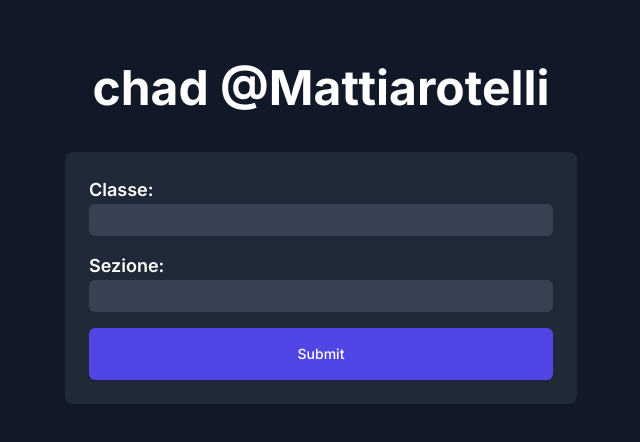
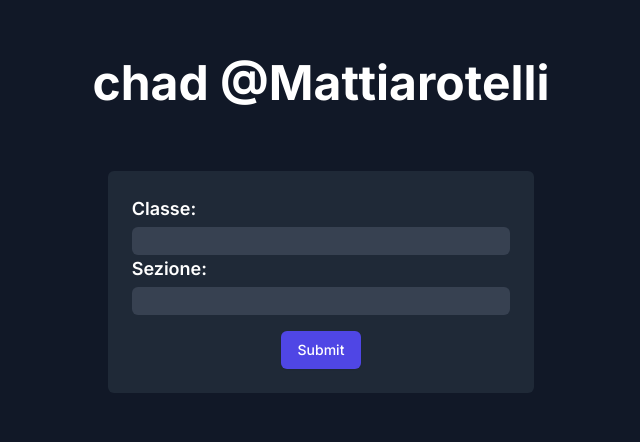
Before and after one commit to DuPont9029/Fermium, a Next.js app: page / in a window 1280 px wide. Shown: the part 166-608 px from the top of the page, without its empty margins (319-959 px from the left). Built offline with nearby package versions, Linux system fonts and the light colour scheme.

Commit message:
fixed typos

```diff
--- a/src/app/components/form.tsx
+++ b/src/app/components/form.tsx
@@ -1,42 +1,31 @@
 "use client";
 
-import Results from "./results";
-import Title from "./title";
-import { getDayAndTime } from "../../../functions/gettime";
-import React, { useState, useEffect } from "react";
+import Results from './results';
+import Title from './title';
+import { getDayAndTime } from '../../../functions/gettime';
+import React, { useState } from 'react';
+
+
 
 export default function Form() {
-	const [classe, setClasse] = useState<number>(0);
-	const [sezione, setSezione] = useState("");
-	const [dt, setDt] = useState("");
-	const [dt1, setDt1] = useState("");
+    const [classe, setClasse] = useState<number | undefined>(undefined);
+    const [sezione, setSezione] = useState('');
+    const [dt, setDt] = useState('');
+    const [dt1, setDt1] = useState('');
 
-	const handleResponse = async (response: Response) => {
-		if (!response.ok) {
-			console.error(
-				"Errore richiesta durante la richiesta API",
-				await response.text()
-			);
-			return;
-		}
 
-		let responseText = await response.text();
-		let dt = responseText.replace(/\\n/g, " "); // Sostituisce \n con uno spazio
-		dt = dt.replace(/"/g, ""); // Rimuove le virgolette
 
-		return dt;
-	};
-
-	const handleSubmit = async (event: React.FormEvent) => {
+    const handleSubmit = async(event: React.FormEvent) => {
         event.preventDefault();
-		console.log(classe + " " + sezione);
+        console.log(`classe: ${classe}, sezione: ${sezione}`);
         console.log(getDayAndTime());
         let time: number[] = getDayAndTime();
 
-		const response = await fetch("/api/request", {
-			method: "POST",
+
+        const response = await fetch('/api/request', {
+            method: 'POST',
             headers: {
-				"Content-Type": "application/json",
+                'Content-Type': 'application/json',
             },
             body: JSON.stringify({
                 classe: classe,
@@ -46,62 +35,66 @@ export default function Form() {
             }),
         });
 
-		const response2 = await fetch("/api/request", {
-			method: "POST",
+        const response2 = await fetch('/api/request', {
+            method: 'POST',
             headers: {
-				"Content-Type": "application/json",
+                'Content-Type': 'application/json',
             },
             body: JSON.stringify({
                 classe: classe,
                 sezione: sezione,
-				ora: time[0] + 1,
+                ora: time[0]+1,
                 giorno: time[1],
             }),
         });
 
-		const dt = await handleResponse(response);
-		const dt1 = await handleResponse(response2);
+        if (!response.ok) {
+            console.error('Errore richiesta durante la richiesta API', await response.text());
+            return;
+        }
 
-		setDt(dt? dt : "Nessun risultato");
-		setDt1(dt1 ? dt1 : "Nessun risultato");
+        if (!response2.ok) {
+            console.error('Errore richiesta durante la richiesta API', await response.text());
+            return;
+        }
+
+        let responseText = await response.text();
+        let dt = responseText.replace(/\\n/g, ' '); // Sostituisce \n con uno spazio
+        dt = dt.replace(/"/g, ''); // Rimuove le virgolette
+
+        let responseText2 = await response2.text();
+        let dt1 = responseText2.replace(/\\n/g, ' ');// Sostituisce \n con uno spazio
+        dt1 = dt1.replace(/"/g, ''); // Rimuove le virgolette
+
+        setDt(dt);
+        setDt1(dt1);
         console.log(dt); // I risultati della richiesta API
         console.log(dt1);
-	};
+
+    }
+
 
     return (
-		<div className="flex flex-col items-center justify-center min-h-screen bg-gray-900 gap-10 text-white">
-			<Title />
-			<form
-				onSubmit={handleSubmit}
-				className="flex flex-col bg-gray-800 p-6 rounded-lg gap-4 md:w-[40%] w-[60%]">
-				<div>
-					<label className="text-lg font-semibold">Classe:</label>
-					<input
-						type="text"
-						value={classe === 0 ? "" : classe}
-						onChange={(e) => setClasse(Number(e.target.value))}
-						className="block w-full rounded-md bg-gray-700 focus:border-gray-500 focus:bg-gray-600 focus:ring-0 h-8"
-					/>
+        <div className="flex flex-col items-center justify-center min-h-screen bg-gray-900">
+            <div className='text-center whitespace-pre-line text-inherit no-underline text-5xl font-bold large-title inline-block custom-title mb-[5%]'>
+    <Title/>
 </div>
-				<div>
-					<label className="text-lg font-semibold">Sezione:</label>
-					<input
-						type="text"
-						value={sezione}
-						onChange={(e) =>
-							setSezione(e.target.value.toUpperCase())
-						}
-						className="block w-full rounded-md bg-gray-700 focus:border-gray-500 focus:bg-gray-600 focus:ring-0 h-8"
-					/>
+
+            <form onSubmit={handleSubmit} className="bg-gray-800 text-white p-6 rounded-md w-full mb-4 sm:w-1/2 md:w-1/3">
+                <label className="text-lg font-semibold">
+                    Classe:
+                    <input type="text" value={classe} onChange={e => setClasse(Number(e.target.value))} className="mt-1 block w-full rounded-md bg-gray-700 border-transparent focus:border-gray-500 focus:bg-gray-600 focus:ring-0 text-white" />
+                </label>
+                <label className="text-lg font-semibold">
+                    Sezione:
+                    <input type="text" value={sezione} onChange={e => setSezione(e.target.value.toUpperCase())} className="mt-1 block w-full rounded-md bg-gray-700 border-transparent focus:border-gray-500 focus:bg-gray-600 focus:ring-0 text-white" />
+                </label>
+                <div className="flex justify-center">
+                    <input type="submit" value="Submit" className="mt-4 px-4 py-2 border border-transparent rounded-md shadow-sm text-sm font-medium text-white bg-indigo-600 hover:bg-indigo-700 focus:outline-none focus:ring-2 focus:ring-offset-2 focus:ring-indigo-500" />
                 </div>
-				<button
-					type="submit"
-					className="p-4 rounded-md shadow-sm text-sm font-medium bg-indigo-600 hover:bg-indigo-700 focus:outline-none focus:ring-2 focus:ring-offset-2 focus:ring-indigo-500">
-					Submit
-				</button>
             </form>
 
-			{dt && <Results res={dt} res1={dt1} />}
+            {dt && <Results res={dt} res1={dt1}/>}
         </div>
     );
 }
--- a/src/app/components/results.tsx
+++ b/src/app/components/results.tsx
@@ -1,10 +1,10 @@
-export default function Results({ res, res1 }: { res: string; res1: string }) {
+export default function Results({res, res1}: {res: string, res1: string}) {
     return (
-		<form className="bg-yellow-800 text-white p-6 rounded-md w-1/3">
+        <form className="bg-yellow-800 text-white p-6 rounded-md w-full sm:w-1/3">
             <div className="mt-1 block w-full rounded-md bg-yellow-700 border-transparent focus:border-yellow-500 focus:bg-yellow-600 focus:ring-0 text-white">
                 <h1>{"Ora attuale: " + res}</h1>
             </div>
-			<div className="mt-1 block w-full rounded-md bg-yellow-700 border-transparent focus:border-yellow-500 focus:bg-yellow-600 focus:ring-0 text-white ">
+            <div className="mt-1 block w-full rounded-md bg-yellow-700 border-transparent focus:border-yellow-500 focus:bg-yellow-600 focus:ring-0 text-white">
                 <h1>{"Prossima ora: " + res1}</h1>
             </div>
         </form>
--- a/src/app/components/title.tsx
+++ b/src/app/components/title.tsx
@@ -1,5 +1,27 @@
-import React, { useState, useEffect } from "react";
 
+import React, { useState, useEffect } from 'react';
+
+export default function Title() {
+    const [title, setTitle] = useState("");
+
+    useEffect(() => {
+        setTitle(getRandomTitle());
+    }, []);
+
+    return (
+        <div>
+          <a href="https://github.com/DuPont9029/W.M.S">
+            {title}
+          </a>
+        </div>
+      )
+
+
+
+
+}
+
+function getRandomTitle() {
     const titles: string[] = [
         "Beyond Useless",
         "German Engineering",
@@ -10,26 +32,8 @@ const titles: string[] = [
         "Next.js is the GOAT",
         "UR LATE?",
         "<3 @KovD3v",
-	"chad @Mattiarotelli",
+        "chad @Mattiarotelli"
     ];
-
-export default function Title() {
-	const [title, setTitle] = useState("");
-
-	useEffect(() => {
-		setTitle(getRandomTitle());
-	}, []);
-
-	return (
-		<a
-			href="https://github.com/DuPont9029/W.M.S"
-			className="no-underline lg:text-5xl md:text-4xl sm:text-3xl text-xl font-bold">
-			{title}
-		</a>
-	);
-}
-
-function getRandomTitle() {
     const randomIndex = Math.floor(Math.random() * titles.length);
     return titles[randomIndex];
 }
```
Lines whose indentation alone changed are shown as unchanged.
